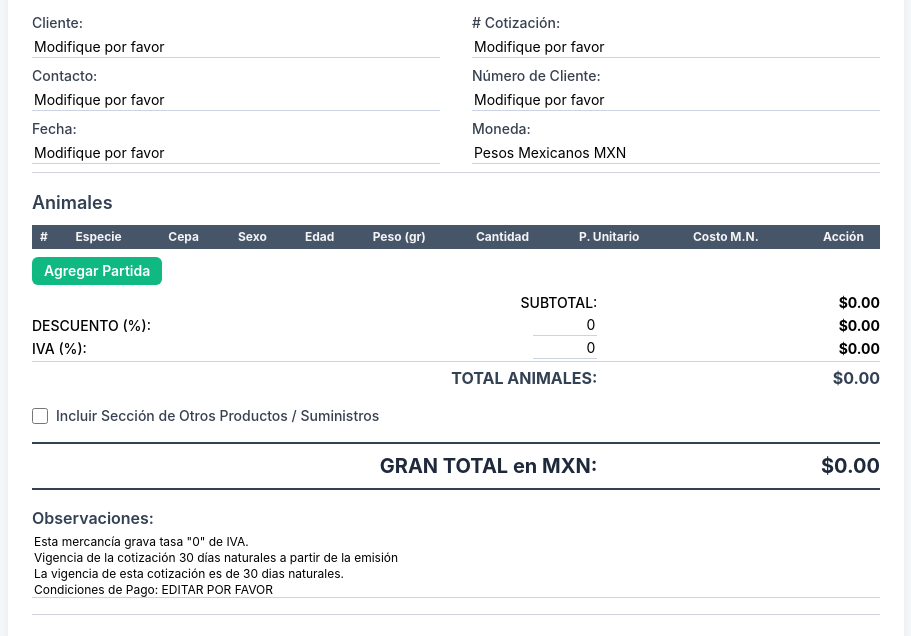
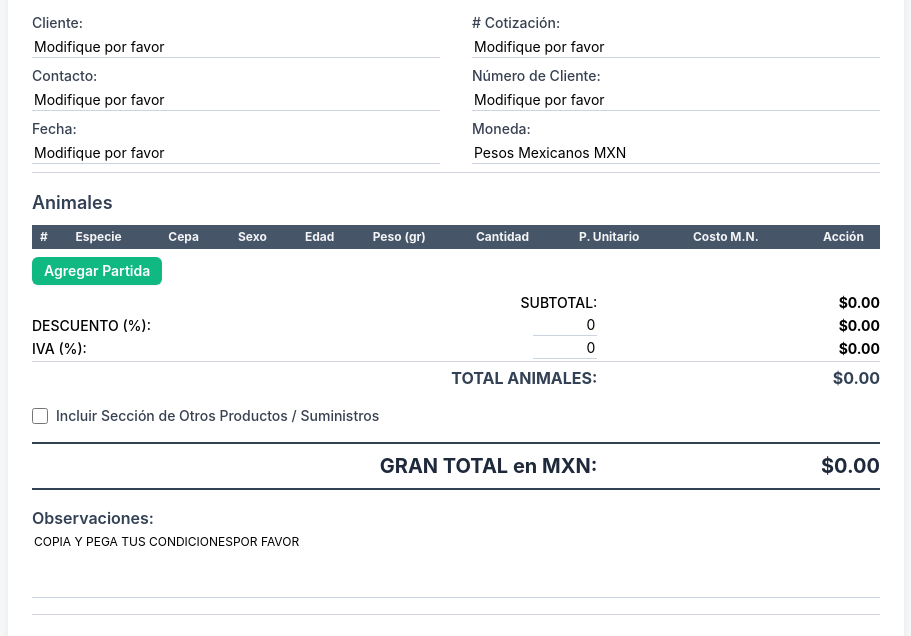
Before and after one commit to CAMA-RAT/zW7qXoP5kR1vYc9sB3aHjM2gL, a plain HTML site: page index.html in a window 1280 px wide. Shown: the part 155-791 px from the top of the page, without its empty margins (184-1095 px from the left). Drawn offline with nearby package versions, Linux system fonts and the light colour scheme.

Commit message:
Update index.html
Observaciones

```diff
--- a/index.html
+++ b/index.html
@@ -774,7 +774,7 @@
 
         function initializeQuote() {
             if(observacionesTextarea) {
-                 observacionesTextarea.value = "Esta mercancía grava tasa \"0\" de IVA.\nVigencia de la cotización 30 días naturales a partir de la emisión\nLa vigencia de esta cotización es de 30 dias naturales.\nCondiciones de Pago: EDITAR POR FAVOR";
+                 observacionesTextarea.value = "COPIA Y PEGA TUS CONDICIONESPOR FAVOR";
                  autoGrowTextarea(observacionesTextarea);
             }
             if(toggleSuministrosCheckbox) {
```
